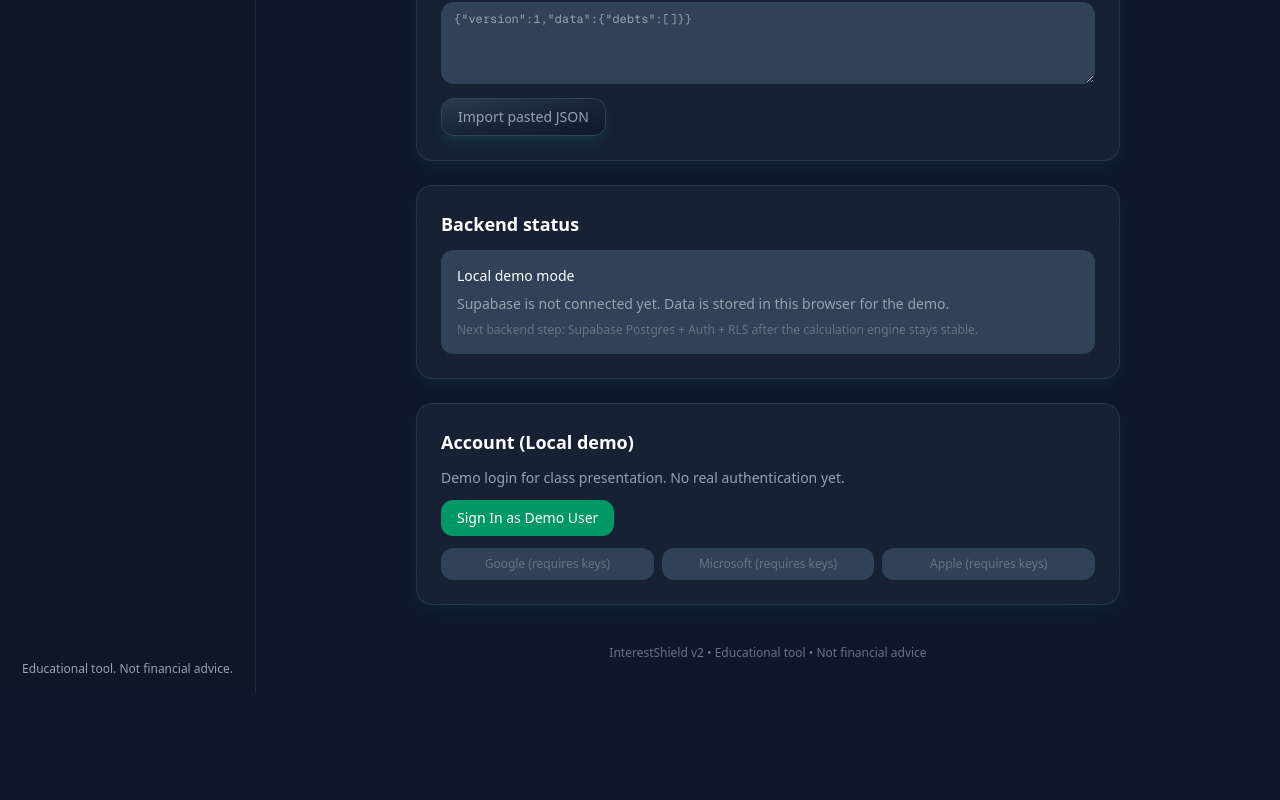
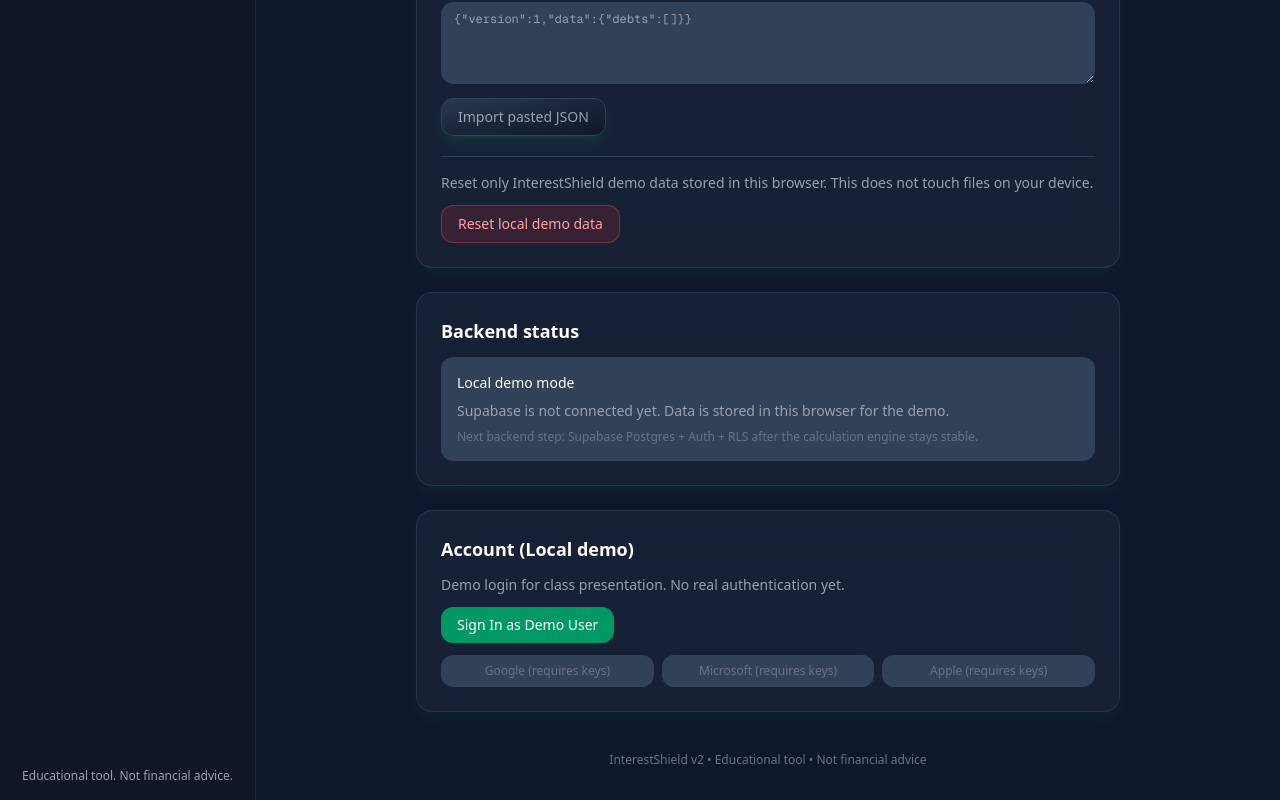
Before and after one commit to Navigata1/velocity-banking-mvp-v2, a Next.js app in the folder apps/web/: page /settings in a window 1280 px wide. Shown: the part 1027-1827 px from the top of the page. Before the commit the page ends 1720 px from the top, so only its background shows below. Built offline with nearby package versions, Linux system fonts and the light colour scheme.

Commit message:
add local demo data reset

```diff
--- a/apps/web/scripts/engine-regression-tests.cjs
+++ b/apps/web/scripts/engine-regression-tests.cjs
@@ -104,6 +104,7 @@ const portfolioStore = loadTsModule('src/stores/portfolio-store.ts');
 const financialStore = loadTsModule('src/stores/financial-store.ts');
 const appStore = loadTsModule('src/stores/app-store.ts');
 const learnProgress = loadTsModule('src/app/learn/progress-store.ts');
+const settingsReset = loadTsModule('src/app/settings/local-data-reset.ts');
 const guardian = loadTsModule('src/data/shield-guardian-qa.ts');
 const dashboardModel = loadTsModule('src/app/dashboard-model.ts');
 const simulatorModel = loadTsModule('src/app/simulator-model.ts');
@@ -1032,6 +1033,37 @@ test('backup controls expose a pasted JSON import path', () => {
       `expected ${name} empty paste imports to give direct in-page feedback`
     );
   }
+});
+
+test('settings exposes a local demo data reset path', () => {
+  const source = fs.readFileSync(path.resolve(__dirname, '..', 'src/app/settings/page.tsx'), 'utf8');
+
+  assert.ok(source.includes('Reset local demo data'), 'expected Settings to expose a local data reset control');
+  assert.ok(
+    source.includes('data-testid="settings-reset-local-data"'),
+    'expected reset control to have a stable smoke-test hook'
+  );
+  assert.ok(
+    source.includes('clearLocalDemoData'),
+    'expected Settings reset control to use the scoped local data reset helper'
+  );
+});
+
+test('settings local demo data reset clears only InterestShield storage keys', () => {
+  const storage = createMemoryStorage();
+
+  for (const key of settingsReset.LOCAL_DEMO_STORAGE_KEYS) {
+    storage.setItem(key, 'demo-value');
+  }
+  storage.setItem('unrelated-app-key', 'keep-me');
+
+  const result = settingsReset.clearLocalDemoData(storage);
+
+  assert.equal(result.cleared, settingsReset.LOCAL_DEMO_STORAGE_KEYS.length);
+  for (const key of settingsReset.LOCAL_DEMO_STORAGE_KEYS) {
+    assert.equal(storage.getItem(key), null);
+  }
+  assert.equal(storage.getItem('unrelated-app-key'), 'keep-me');
 });
 
 test('editable financial controls expose contextual screen-reader labels', () => {
--- /dev/null
+++ b/apps/web/src/app/settings/local-data-reset.ts
@@ -0,0 +1,35 @@
+export interface StorageLike {
+  getItem: (key: string) => string | null;
+  removeItem: (key: string) => void;
+}
+
+export const LOCAL_DEMO_STORAGE_KEYS = [
+  'velocity-bank-storage',
+  'interestshield-portfolio-v1',
+  'interestshield-learn-progress',
+  'interestshield-preferences-v1',
+  'interestshield-theme',
+  'interestshield-app-v1',
+] as const;
+
+function browserStorage(): StorageLike | null {
+  if (typeof window === 'undefined') return null;
+  return window.localStorage;
+}
+
+export function clearLocalDemoData(storage: StorageLike | null = browserStorage()): {
+  attempted: number;
+  cleared: number;
+} {
+  if (!storage) {
+    return { attempted: LOCAL_DEMO_STORAGE_KEYS.length, cleared: 0 };
+  }
+
+  let cleared = 0;
+  for (const key of LOCAL_DEMO_STORAGE_KEYS) {
+    if (storage.getItem(key) != null) cleared += 1;
+    storage.removeItem(key);
+  }
+
+  return { attempted: LOCAL_DEMO_STORAGE_KEYS.length, cleared };
+}
--- a/apps/web/src/app/settings/page.tsx
+++ b/apps/web/src/app/settings/page.tsx
@@ -8,6 +8,7 @@ import { usePortfolioStore } from '@/stores/portfolio-store';
 import ScrollReveal from '@/components/ScrollReveal';
 import PageTransition from '@/components/PageTransition';
 import { useIsClient } from '@/hooks/useIsClient';
+import { clearLocalDemoData } from './local-data-reset';
 
 const themeOptions: { value: Theme; label: string; icon: string }[] = [
   { value: 'original', label: 'Original', icon: '🌙' },
@@ -24,6 +25,7 @@ export default function SettingsPage() {
   const portfolioStore = usePortfolioStore();
   const [importStatus, setImportStatus] = useState<string | null>(null);
   const [importText, setImportText] = useState('');
+  const [resetStatus, setResetStatus] = useState<string | null>(null);
 
   if (!mounted) {
     return (
@@ -71,6 +73,16 @@ export default function SettingsPage() {
     const res = portfolioStore.importState(text);
     if (res.ok) setImportText('');
     showImportResult(res);
+  };
+
+  const handleResetLocalData = () => {
+    const result = clearLocalDemoData();
+    setResetStatus(
+      result.cleared > 0
+        ? `Local demo data cleared from this browser. Reload the page to restore starter defaults.`
+        : 'No local demo data was found in this browser.'
+    );
+    setTimeout(() => setResetStatus(null), 5000);
   };
 
   return (
@@ -263,6 +275,22 @@ export default function SettingsPage() {
         {importStatus && (
           <p className="mt-3 text-sm" role="status">{importStatus}</p>
         )}
+        <div className={`mt-5 border-t ${classes.border} pt-4`}>
+          <p className={`text-sm ${classes.textSecondary} mb-3`}>
+            Reset only InterestShield demo data stored in this browser. This does not touch files on your device.
+          </p>
+          <button
+            type="button"
+            onClick={handleResetLocalData}
+            data-testid="settings-reset-local-data"
+            className="px-4 py-2 rounded-xl bg-red-500/15 text-red-300 border border-red-400/30 text-sm font-medium hover:bg-red-500/25 transition-colors"
+          >
+            Reset local demo data
+          </button>
+          {resetStatus && (
+            <p className="mt-3 text-sm" role="status">{resetStatus}</p>
+          )}
+        </div>
       </section>
       </ScrollReveal>
 
```
Also changed, not shown: 1 other file (tests, documents, lock files or other folders).
